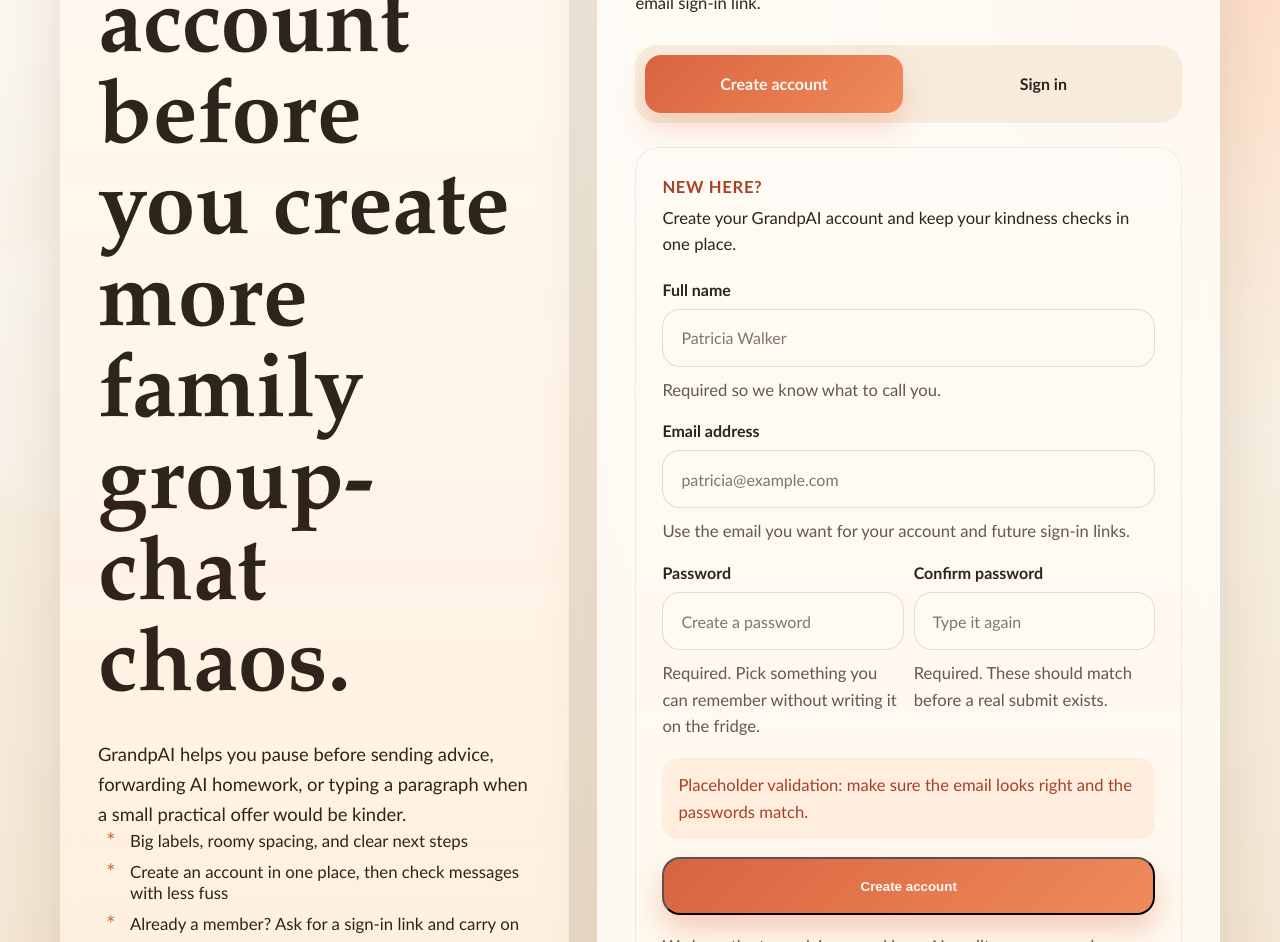
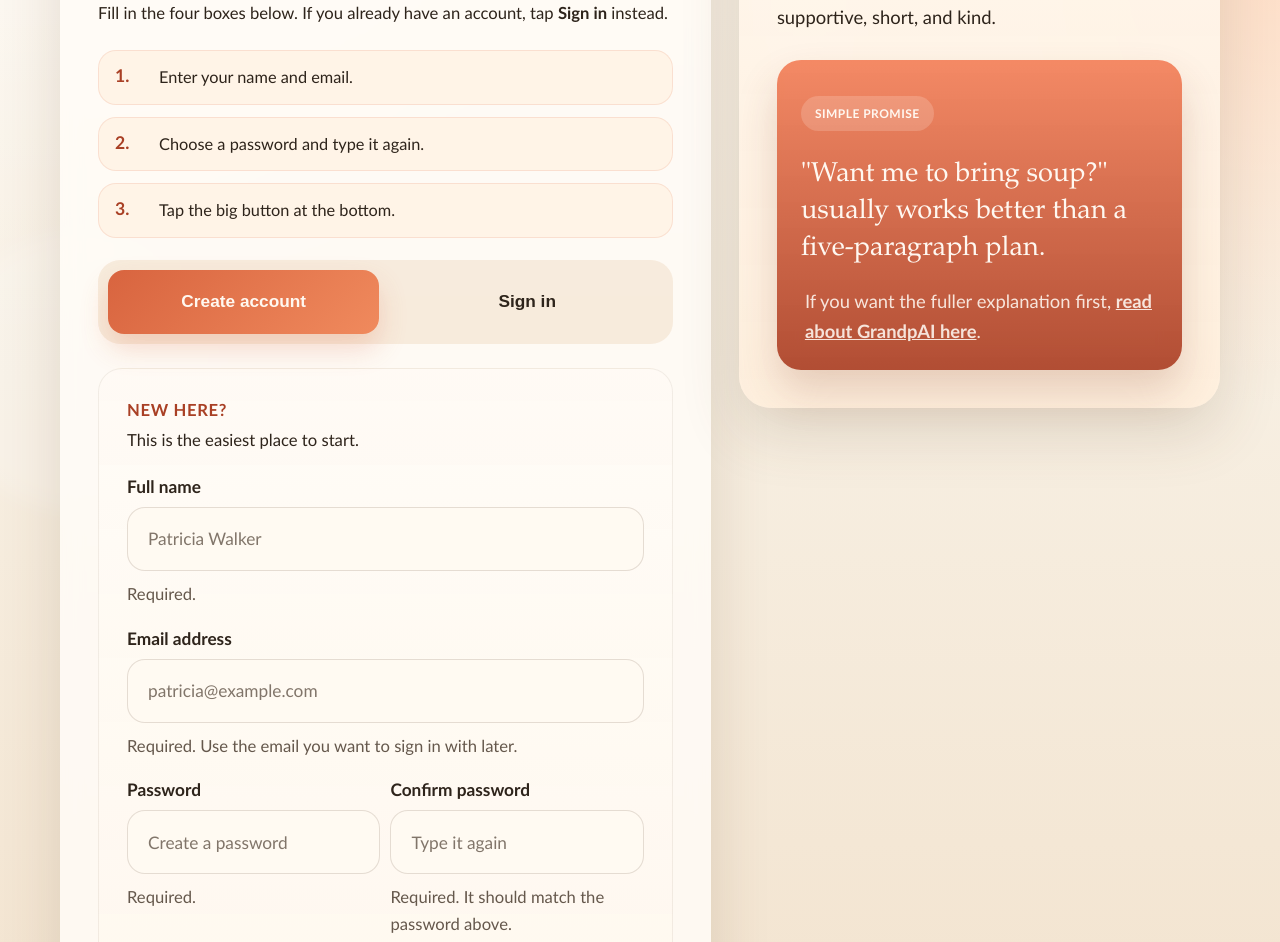
Before and after one commit to jjoel11/GrampAI, a plain HTML site: page index.html in a window 1280 px wide. Shown: the part 378-1320 px from the top of the page. Drawn offline with Linux system fonts and the light colour scheme.

Commit message:
Branch to create a registration page for new users.

```diff
--- a/index.html
+++ b/index.html
@@ -26,37 +26,28 @@
     </header>
 
     <main class="auth-layout">
-      <section class="auth-intro">
-        <p class="eyebrow">A gentler way in</p>
-        <h1>Create your account before you create more family group-chat chaos.</h1>
-        <p class="hero-text">
-          GrandpAI helps you pause before sending advice, forwarding AI homework, or typing a paragraph
-          when a small practical offer would be kinder.
-        </p>
-        <ul class="hero-points" aria-label="Account page benefits">
-          <li>Big labels, roomy spacing, and clear next steps</li>
-          <li>Create an account in one place, then check messages with less fuss</li>
-          <li>Already a member? Ask for a sign-in link and carry on</li>
-        </ul>
-
-        <div class="auth-note-card">
-          <p class="card-badge">What GrandpAI is for</p>
-          <p class="auth-note-quote">
-            "Want me to bring soup?" usually lands better than a five-paragraph plan.
-          </p>
-          <p class="card-note">
-            The app is here to help your message sound caring, not crowded.
+      <section class="auth-panel" aria-labelledby="auth-title">
+        <div class="auth-panel-header">
+          <p class="section-tag">Registration</p>
+          <h1 id="auth-title">Create your account.</h1>
+          <p class="auth-panel-copy">
+            Fill in the four boxes below. If you already have an account, tap <strong>Sign in</strong> instead.
           </p>
         </div>
-      </section>
 
-      <section class="auth-panel" aria-labelledby="auth-title">
-        <div class="auth-panel-header">
-          <p class="section-tag">Account access</p>
-          <h2 id="auth-title">Start with a new account, or sign in if you already have one.</h2>
-          <p class="auth-panel-copy">
-            New users create an account below. Returning users can switch to a simple email sign-in link.
-          </p>
+        <div class="auth-steps" aria-label="How this works">
+          <div class="auth-step">
+            <strong>1.</strong>
+            <span>Enter your name and email.</span>
+          </div>
+          <div class="auth-step">
+            <strong>2.</strong>
+            <span>Choose a password and type it again.</span>
+          </div>
+          <div class="auth-step">
+            <strong>3.</strong>
+            <span>Tap the big button at the bottom.</span>
+          </div>
         </div>
 
         <div class="auth-toggle" role="tablist" aria-label="Choose account action">
@@ -92,44 +83,44 @@
         >
           <div class="auth-context">
             <p class="auth-kicker">New here?</p>
-            <p>Create your GrandpAI account and keep your kindness checks in one place.</p>
+            <p>This is the easiest place to start.</p>
           </div>
 
           <form class="auth-form" novalidate>
             <label class="field">
               <span>Full name</span>
               <input type="text" name="fullName" autocomplete="name" placeholder="Patricia Walker">
-              <small class="field-hint">Required so we know what to call you.</small>
+              <small class="field-hint">Required.</small>
             </label>
 
             <label class="field">
               <span>Email address</span>
               <input type="email" name="email" autocomplete="email" placeholder="patricia@example.com">
-              <small class="field-hint">Use the email you want for your account and future sign-in links.</small>
+              <small class="field-hint">Required. Use the email you want to sign in with later.</small>
             </label>
 
             <div class="field-row">
               <label class="field">
                 <span>Password</span>
                 <input type="password" name="password" autocomplete="new-password" placeholder="Create a password">
-                <small class="field-hint">Required. Pick something you can remember without writing it on the fridge.</small>
+                <small class="field-hint">Required.</small>
               </label>
 
               <label class="field">
                 <span>Confirm password</span>
                 <input type="password" name="confirmPassword" autocomplete="new-password" placeholder="Type it again">
-                <small class="field-hint">Required. These should match before a real submit exists.</small>
+                <small class="field-hint">Required. It should match the password above.</small>
               </label>
             </div>
 
             <p class="validation-note" aria-live="polite">
-              Placeholder validation: make sure the email looks right and the passwords match.
+              Check that your email looks right and both password boxes match.
             </p>
 
             <button class="button button-primary auth-submit" type="button">Create account</button>
 
             <p class="privacy-note">
-              We keep the tone plain around here. No guilt, no spam, and no surprise family diplomacy lessons.
+              No spam. No scolding. Just a calmer place to check your messages.
             </p>
           </form>
         </section>
@@ -143,27 +134,45 @@
         >
           <div class="auth-context">
             <p class="auth-kicker">Already have an account?</p>
-            <p>Enter your email and GrandpAI will send a sign-in link when a real backend exists.</p>
+            <p>Enter your email and tap the button below.</p>
           </div>
 
           <form class="auth-form" novalidate>
             <label class="field">
               <span>Email address</span>
               <input type="email" name="signinEmail" autocomplete="email" placeholder="patricia@example.com">
-              <small class="field-hint">Use the same email you registered with.</small>
+              <small class="field-hint">Use the same email you used when you signed up.</small>
             </label>
 
             <p class="validation-note" aria-live="polite">
-              Placeholder validation: check that the email address is in a valid format before requesting a link.
+              Check that the email address looks right before asking for a link.
             </p>
 
             <button class="button button-primary auth-submit" type="button">Email me a sign-in link</button>
 
             <p class="magic-note">
-              You will not need a password in this sign-in flow. The email link will do the door-opening later.
+              You will not need a password here. The email link will handle sign-in later.
             </p>
           </form>
         </section>
+      </section>
+
+      <section class="auth-intro">
+        <p class="eyebrow">Why people use GrandpAI</p>
+        <h2>A little pause before a text turns into too much.</h2>
+        <p class="hero-text">
+          GrandpAI helps you send messages that feel supportive, short, and kind.
+        </p>
+
+        <div class="auth-note-card">
+          <p class="card-badge">Simple promise</p>
+          <p class="auth-note-quote">
+            "Want me to bring soup?" usually works better than a five-paragraph plan.
+          </p>
+          <p class="card-note">
+            If you want the fuller explanation first, <a class="inline-link" href="home.html">read about GrandpAI here</a>.
+          </p>
+        </div>
       </section>
     </main>
   </div>
--- a/styles.css
+++ b/styles.css
@@ -448,7 +448,7 @@
 
 .auth-layout {
   display: grid;
-  grid-template-columns: 0.9fr 1.1fr;
+  grid-template-columns: minmax(0, 1.15fr) minmax(300px, 0.85fr);
   gap: 28px;
   align-items: start;
 }
@@ -484,6 +484,7 @@
   background: rgba(255, 252, 247, 0.86);
 }
 
+.auth-panel-header h1,
 .auth-panel-header h2 {
   margin-top: 10px;
 }
@@ -502,23 +503,50 @@
   margin: 14px 0 0;
 }
 
+.auth-steps {
+  display: grid;
+  gap: 12px;
+  margin: 24px 0 22px;
+}
+
+.auth-step {
+  display: grid;
+  grid-template-columns: 32px 1fr;
+  gap: 12px;
+  align-items: start;
+  padding: 14px 16px;
+  border-radius: 18px;
+  background: rgba(255, 243, 229, 0.82);
+  border: 1px solid rgba(216, 100, 63, 0.14);
+}
+
+.auth-step strong {
+  color: var(--accent-deep);
+  font-size: 1.1rem;
+}
+
+.auth-step span {
+  font-size: 1.02rem;
+  line-height: 1.5;
+}
+
 .auth-toggle {
   display: grid;
   grid-template-columns: repeat(2, minmax(0, 1fr));
   gap: 12px;
-  margin: 28px 0 24px;
+  margin: 0 0 24px;
   padding: 10px;
   border-radius: 22px;
   background: rgba(241, 223, 200, 0.55);
 }
 
 .auth-toggle-button {
-  min-height: 58px;
+  min-height: 64px;
   border: 0;
   border-radius: 16px;
   background: transparent;
   color: var(--text);
-  font: inherit;
+  font-size: 1.08rem;
   font-weight: 700;
   cursor: pointer;
   transition: background-color 180ms ease, transform 180ms ease, box-shadow 180ms ease;
@@ -536,7 +564,7 @@
 }
 
 .auth-form-section {
-  padding: 26px;
+  padding: 28px;
   border-radius: var(--radius-lg);
   background: linear-gradient(180deg, rgba(255, 251, 245, 0.9), rgba(255, 247, 237, 0.85));
   border: 1px solid rgba(94, 66, 44, 0.08);
@@ -561,7 +589,7 @@
 
 .auth-form {
   display: grid;
-  gap: 18px;
+  gap: 20px;
 }
 
 .field,
@@ -571,19 +599,20 @@
 }
 
 .field span {
-  font-size: 1rem;
+  font-size: 1.08rem;
   font-weight: 700;
 }
 
 .field input {
   width: 100%;
-  min-height: 58px;
-  padding: 16px 18px;
+  min-height: 64px;
+  padding: 18px 20px;
   border: 1px solid var(--line);
   border-radius: var(--radius-md);
   background: var(--surface-strong);
   color: var(--text);
   font: inherit;
+  font-size: 1.08rem;
 }
 
 .field input::placeholder {
@@ -606,7 +635,7 @@
 }
 
 .validation-note {
-  padding: 14px 16px;
+  padding: 16px 18px;
   border-radius: 16px;
   background: rgba(255, 217, 191, 0.38);
   color: var(--accent-deep);
@@ -619,6 +648,13 @@
 
 .auth-submit {
   width: 100%;
+  min-height: 66px;
+  font-size: 1.1rem;
+}
+
+.inline-link {
+  color: inherit;
+  font-weight: 700;
 }
 
 a:focus-visible,
@@ -670,6 +706,14 @@
   .auth-panel {
     padding: 32px 26px;
   }
+
+  .auth-intro {
+    order: 2;
+  }
+
+  .auth-panel {
+    order: 1;
+  }
 }
 
 @media (max-width: 640px) {
@@ -685,6 +729,10 @@
   .site-nav a,
   .button {
     width: 100%;
+  }
+
+  .auth-header {
+    gap: 14px;
   }
 
   .hero-copy,
@@ -733,4 +781,9 @@
   .auth-toggle {
     grid-template-columns: 1fr;
   }
+
+  .auth-step {
+    grid-template-columns: 28px 1fr;
+    padding: 12px 14px;
+  }
 }
```
